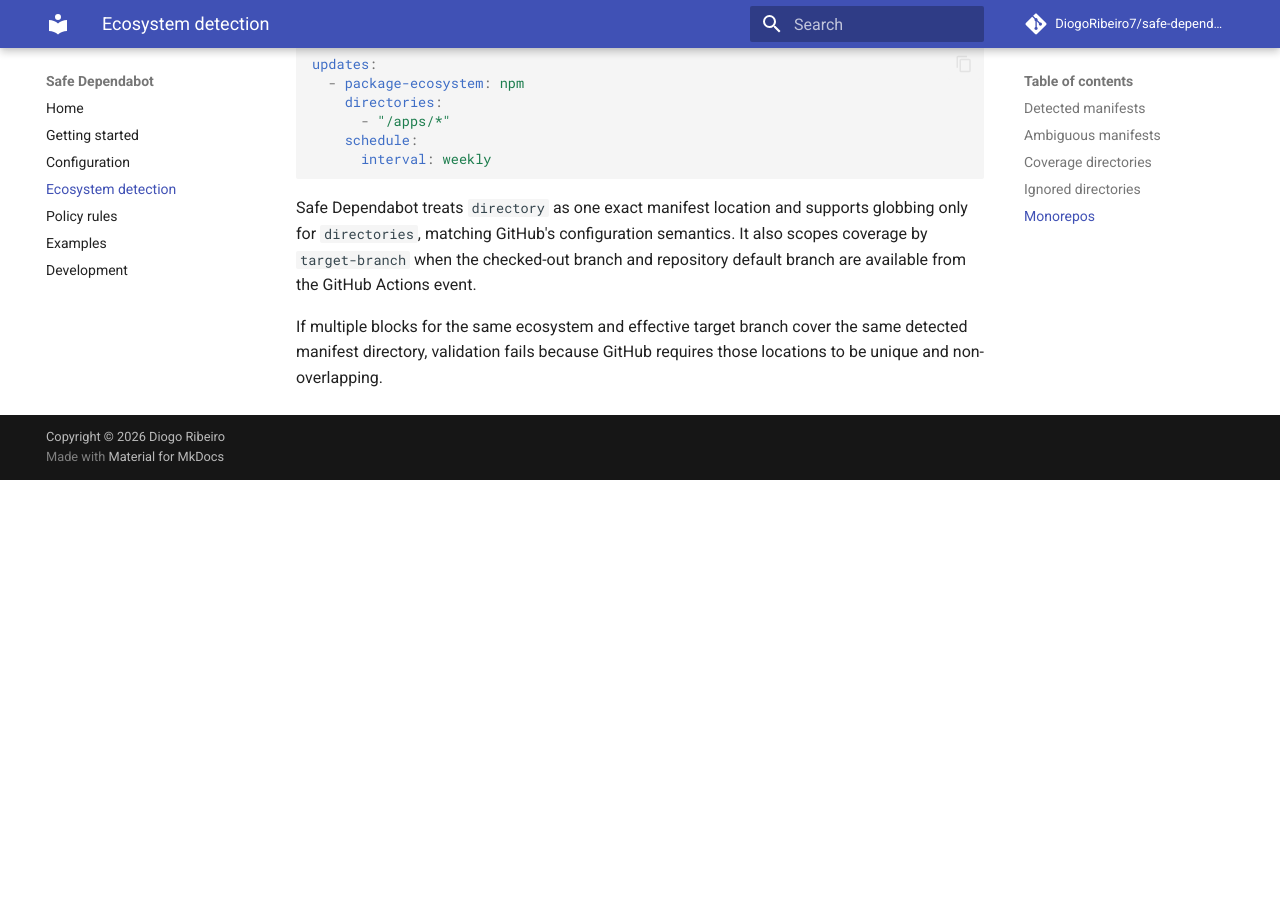
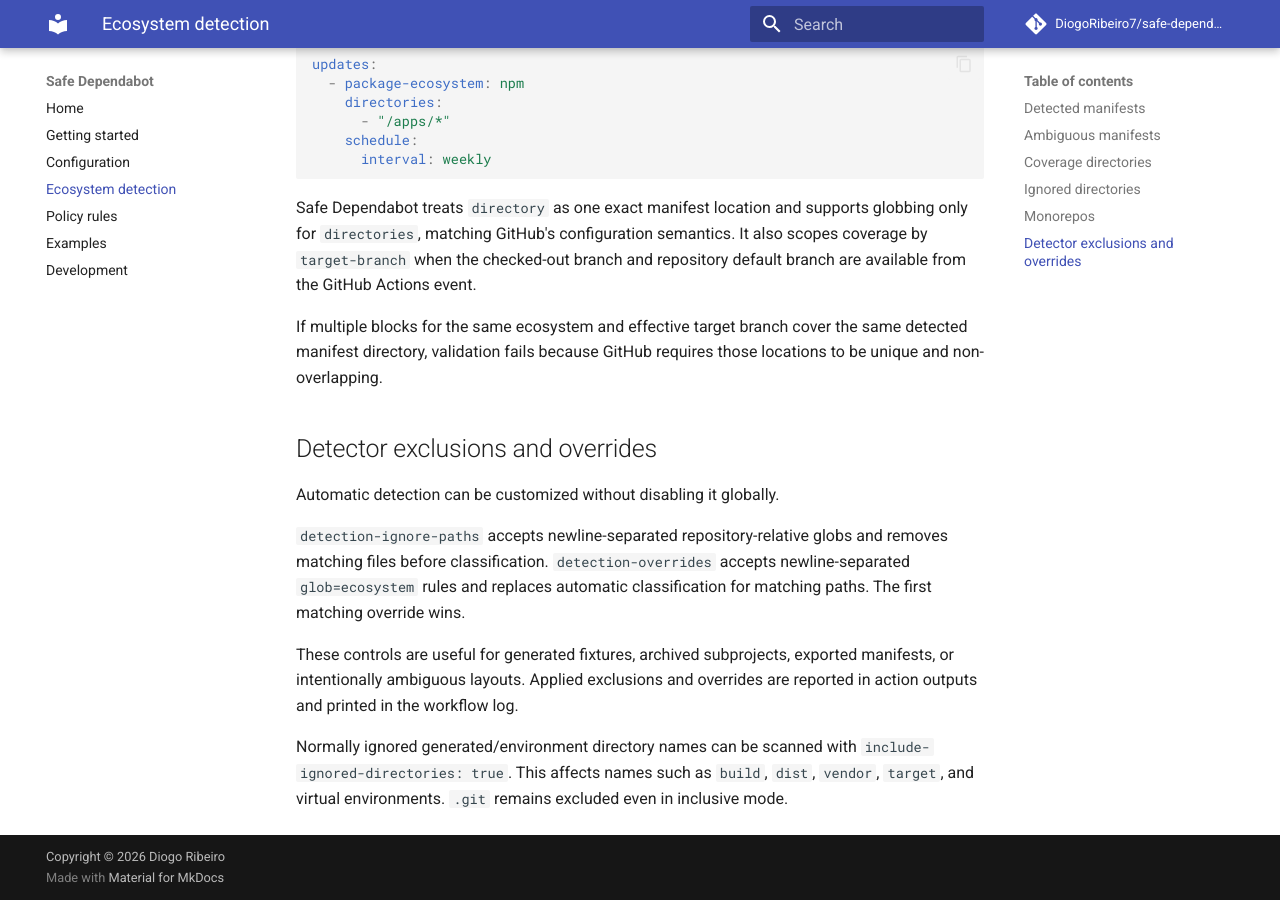
Before and after one commit to DiogoRibeiro7/safe-dependabot, an MkDocs documentation site: the page built from docs/ecosystems.md, in a window 1280 px wide and 900 px high, scrolled down 3375 px. Built offline with MkDocs 1.6.1 and Material for MkDocs 9.7.7, drawn with Linux system fonts in a browser that asks for light colours; comment, search, counter and statistics services are not loaded; before the commit the page ends 3855 px from its top, so only the background shows below that.

Commit message:
docs: explain detector overrides and exclusions

```diff
--- a/docs/ecosystems.md
+++ b/docs/ecosystems.md
@@ -106,3 +106,14 @@
 Safe Dependabot treats `directory` as one exact manifest location and supports globbing only for `directories`, matching GitHub's configuration semantics. It also scopes coverage by `target-branch` when the checked-out branch and repository default branch are available from the GitHub Actions event.
 
 If multiple blocks for the same ecosystem and effective target branch cover the same detected manifest directory, validation fails because GitHub requires those locations to be unique and non-overlapping.
+
+
+## Detector exclusions and overrides
+
+Automatic detection can be customized without disabling it globally.
+
+`detection-ignore-paths` accepts newline-separated repository-relative globs and removes matching files before classification. `detection-overrides` accepts newline-separated `glob=ecosystem` rules and replaces automatic classification for matching paths. The first matching override wins.
+
+These controls are useful for generated fixtures, archived subprojects, exported manifests, or intentionally ambiguous layouts. Applied exclusions and overrides are reported in action outputs and printed in the workflow log.
+
+Normally ignored generated/environment directory names can be scanned with `include-ignored-directories: true`. This affects names such as `build`, `dist`, `vendor`, `target`, and virtual environments. `.git` remains excluded even in inclusive mode.
```
